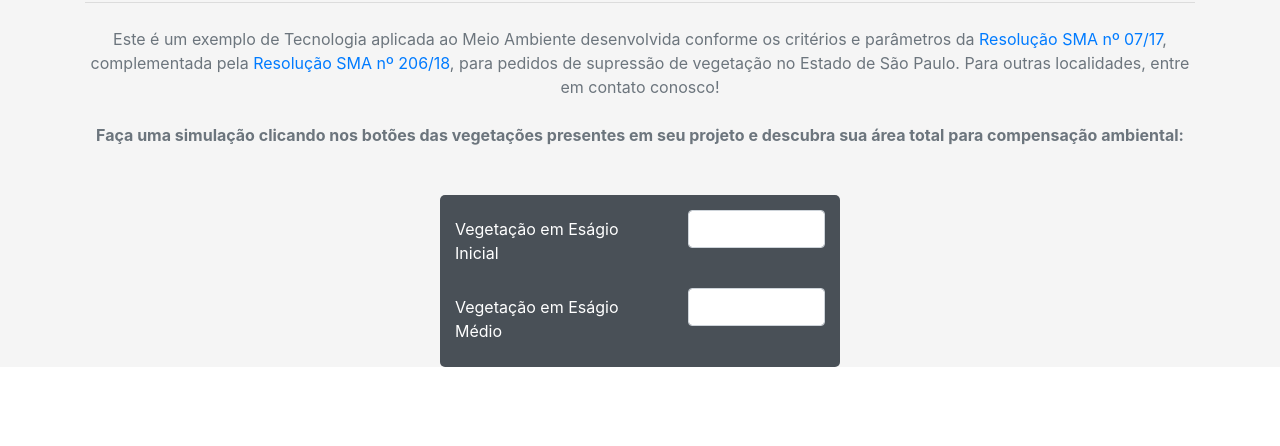
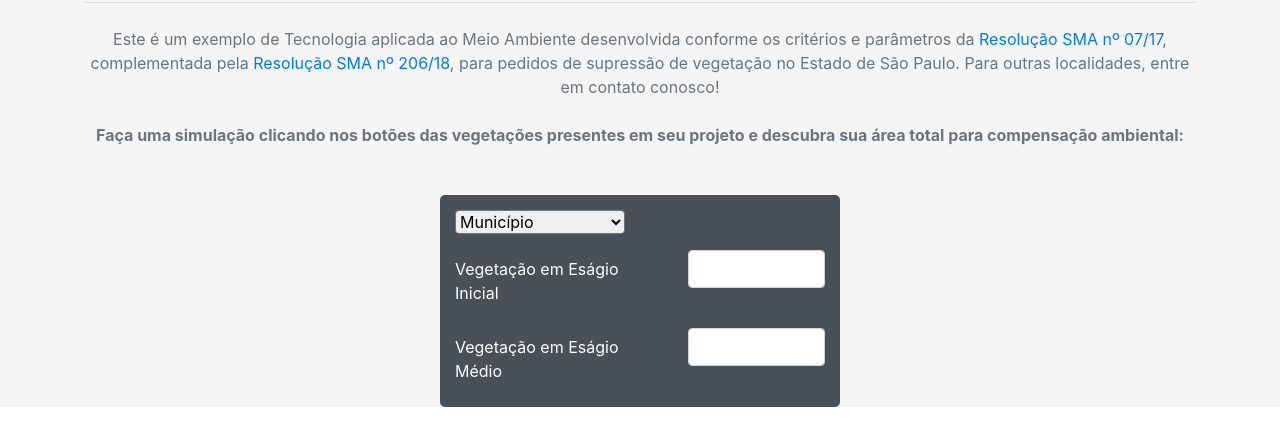
Before and after one commit to brunoginciene/calculadoraNexo, a website: page static/index.html in a window 1280 px wide. Shown: the part 60-506 px from the top of the page. Drawn offline with nearby package versions, Linux system fonts and the light colour scheme.

Commit message:
inserindo lista

```diff
--- a/static/calculadora.css
+++ b/static/calculadora.css
@@ -6,7 +6,7 @@
     text-align: center;
 }
 
-.teste {
+.calculadora {
     background-color: #495057;
     color: white;
     max-width: 400px;
@@ -14,3 +14,9 @@
     padding: 15px 15px 1px 15px;
     border-radius: 5px;
 }
+
+.lista {
+    width: 100%;
+    height: 100%;
+    border-radius: 0.25rem;
+}
--- a/static/index.html
+++ b/static/index.html
@@ -35,7 +35,22 @@
             </b>
         </p>
 
-        <div class="teste">
+
+
+        <div class="calculadora">
+            <div class="row mb-3">
+                <div class="col-sm">
+                    <select class="lista">
+                        <option selected>Município</option>
+                        <option value="1">One</option>
+                        <option value="2">Two</option>
+                        <option value="3">Three</option>
+                    </select>
+                </div>
+                <div class="col-sm">
+
+                </div>
+            </div>
             <div class="row mb-3">
                 <label for="inicial" class="col-sm-7 col-form-label">Vegetação em Eságio Inicial</label>
                 <div class="col-sm">
```
Also changed, not shown: .gitpod.yml (added).
